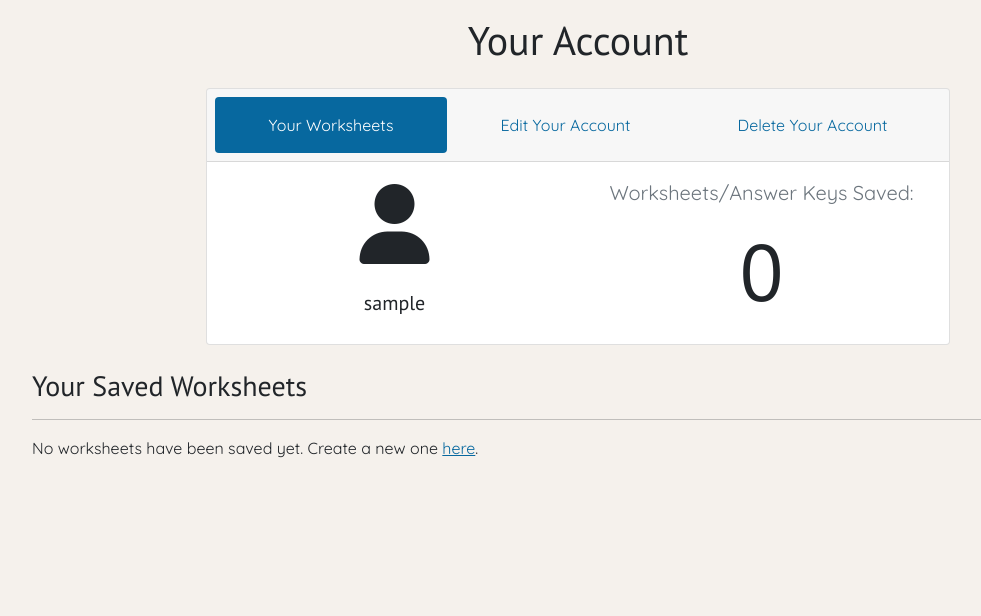
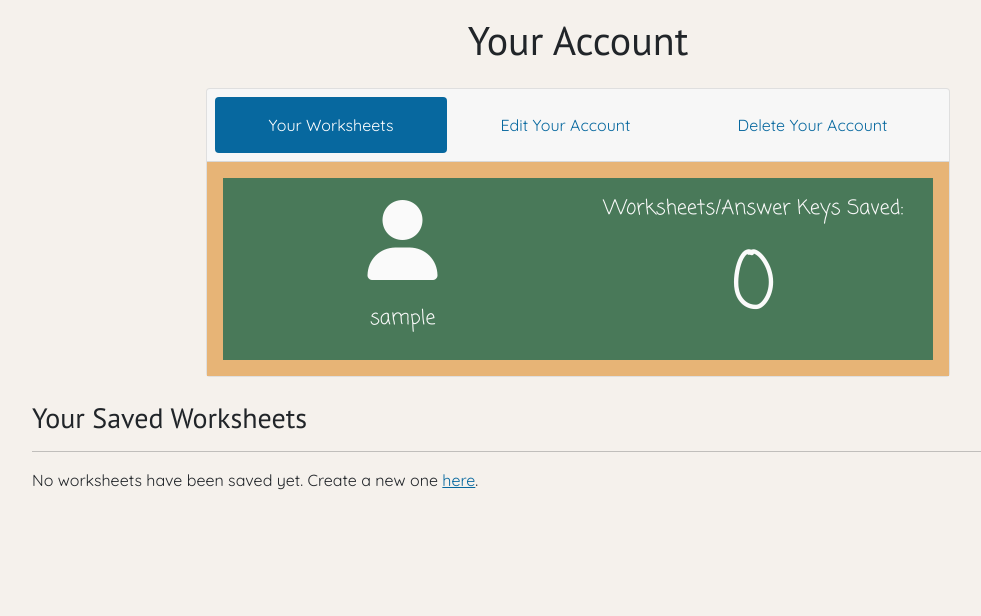
Before and after one commit to quentinikeno/Springboard-SEC-Capstone-Project-1, a Flask app: page /user in a window 1280 px wide. Shown: the part 74-690 px from the top of the page, without its empty margins (62-1043 px from the left). Run offline with Flask 2, Linux system fonts and the light colour scheme; the visitor is signed in with stand-in values (Sample User, id 1); data comes from the database, SQL or seed files in the repository; data that the repository does not hold is empty; some libraries are stand-ins or nearby versions.

Commit message:
Update card style to look like chalkboard.

```diff
--- a/static/app.css
+++ b/static/app.css
@@ -12,12 +12,13 @@ body {
 	bottom: 0;
 }
 
-#jumbotron {
+#jumbotron,
+.card-body {
 	font-family: "Coming Soon", cursive;
 	background-color: #497959;
 	border: solid 1rem #e7b476;
 }
 
-#jumbotron > h1 {
+:is(#jumbotron, .card-body) :is(h1, h2, h3, h4, h5, h6) {
 	font-family: "Coming Soon", cursive;
 }
--- a/templates/macros/macros.html
+++ b/templates/macros/macros.html
@@ -34,7 +34,7 @@
 	</div>
 </div>
 
-{% endmacro %} {% macro nav_link(endpoint, text) %} {% if
+{% endmacro %} {% macro nav_link(endpoint, text) %} {% if request.endpoint and
 request.endpoint.endswith(endpoint) %}
 <a class="nav-item nav-link active p-3" href="#"
 	>{{ text }} <span class="sr-only">(current)</span></a
--- a/templates/users/profile-card.html
+++ b/templates/users/profile-card.html
@@ -8,7 +8,7 @@
 			nav_link('user_delete', 'Delete Your Account') }}
 		</ul>
 	</div>
-	<div class="card-body">
+	<div class="card-body text-light">
 		<div class="row">
 			<div
 				class="col-12 col-sm-6 d-flex flex-column justify-content-around"
@@ -17,7 +17,7 @@
 				<h5 class="card-title mt-3">{{user.username}}</h5>
 			</div>
 			<div class="col-12 col-sm-6">
-				<p class="lead text-muted">Worksheets/Answer Keys Saved:</p>
+				<p class="lead text-light">Worksheets/Answer Keys Saved:</p>
 				<h2 class="display-1">{{ user.pdfs | length }}</h2>
 			</div>
 		</div>
```
